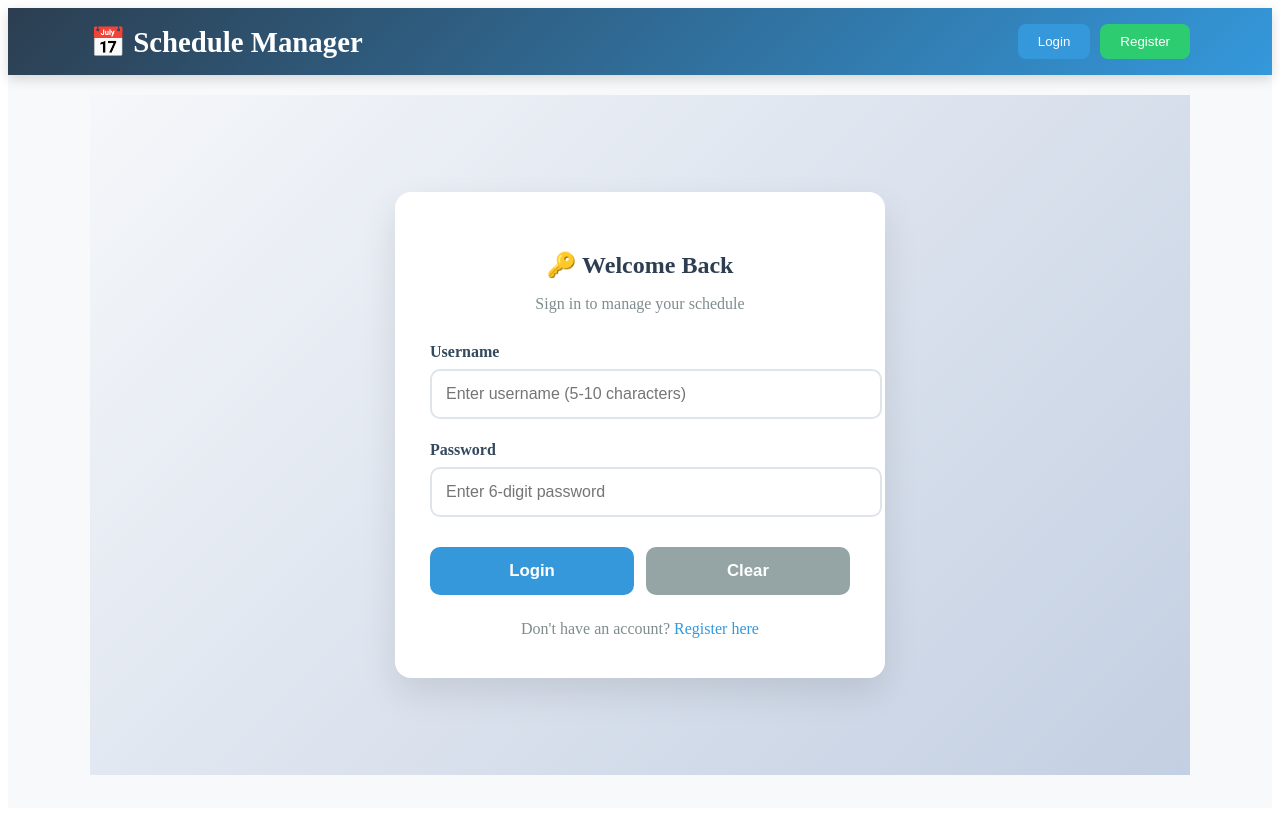
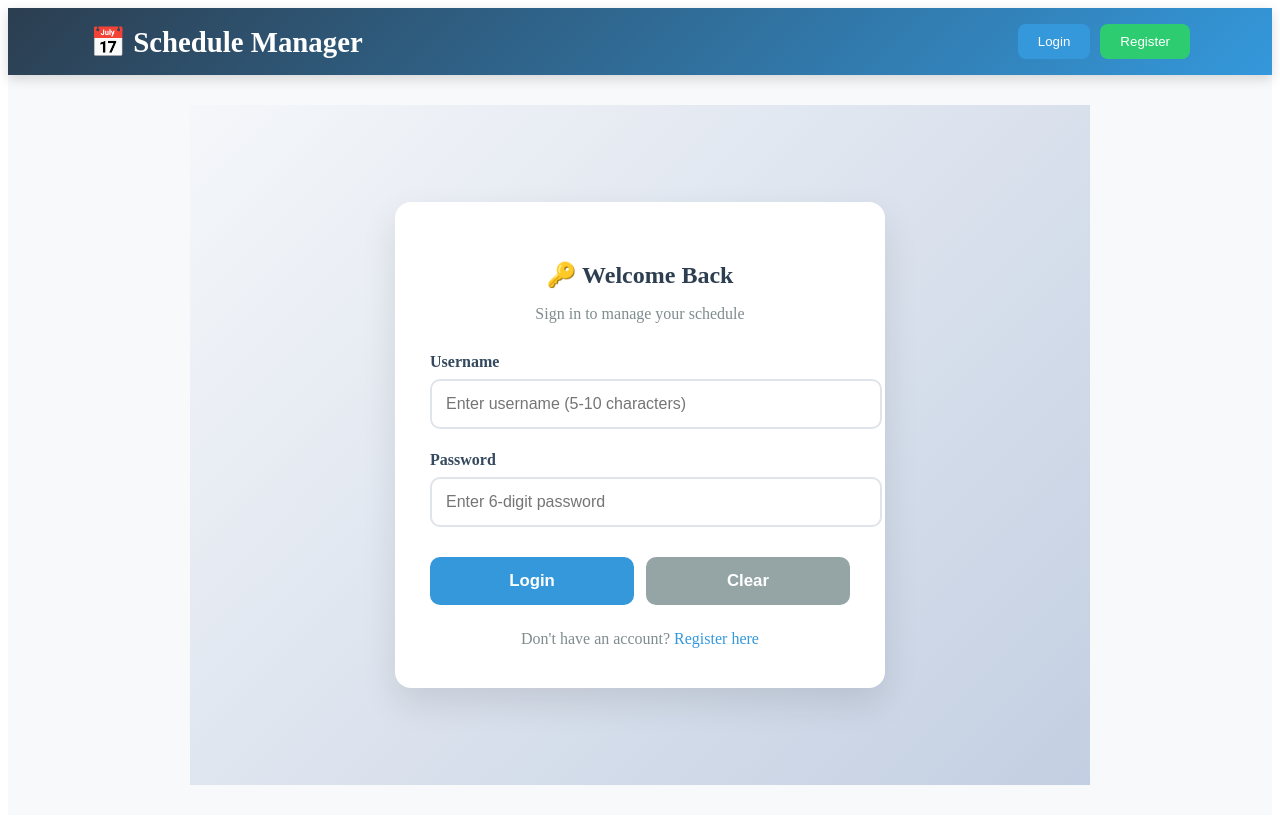
Before and after one commit to TasinLunatic/Vue-lang, a Vue app in the folder Schedule-management2/: page /#/login in a window 1280 px wide. Built offline with nearby package versions, Linux system fonts and the light colour scheme.

Commit message:
make a simple structure in app vue section

```diff
--- a/Schedule-management2/src/App.vue
+++ b/Schedule-management2/src/App.vue
@@ -13,14 +13,6 @@ import Header from './components/Header.vue'
 </template>
 
 <style scoped>
-.app {
-  min-height: 100vh;
-  background-color: #f8f9fa;
-}
-
-.main-content {
-  padding: 20px;
-  max-width: 1100px;
-  margin: 0 auto;
-}
+.app { min-height: 100vh; background: #f8f9fa; }
+.main-content { padding: 30px 20px; max-width: 900px; margin: 0 auto; }
 </style>
```
